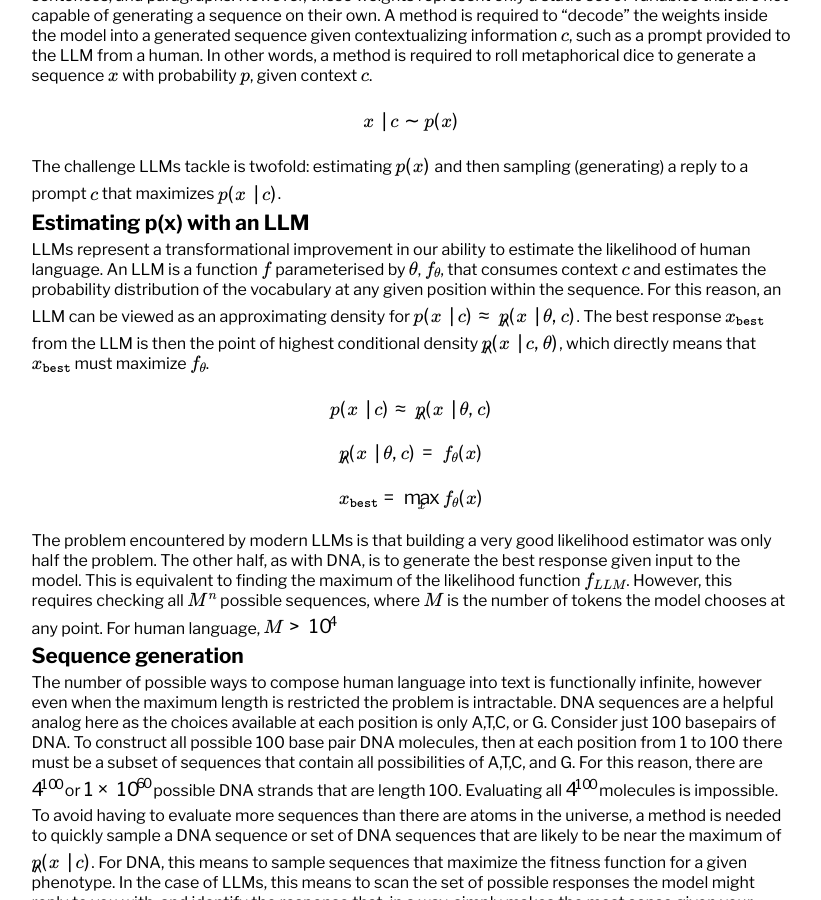
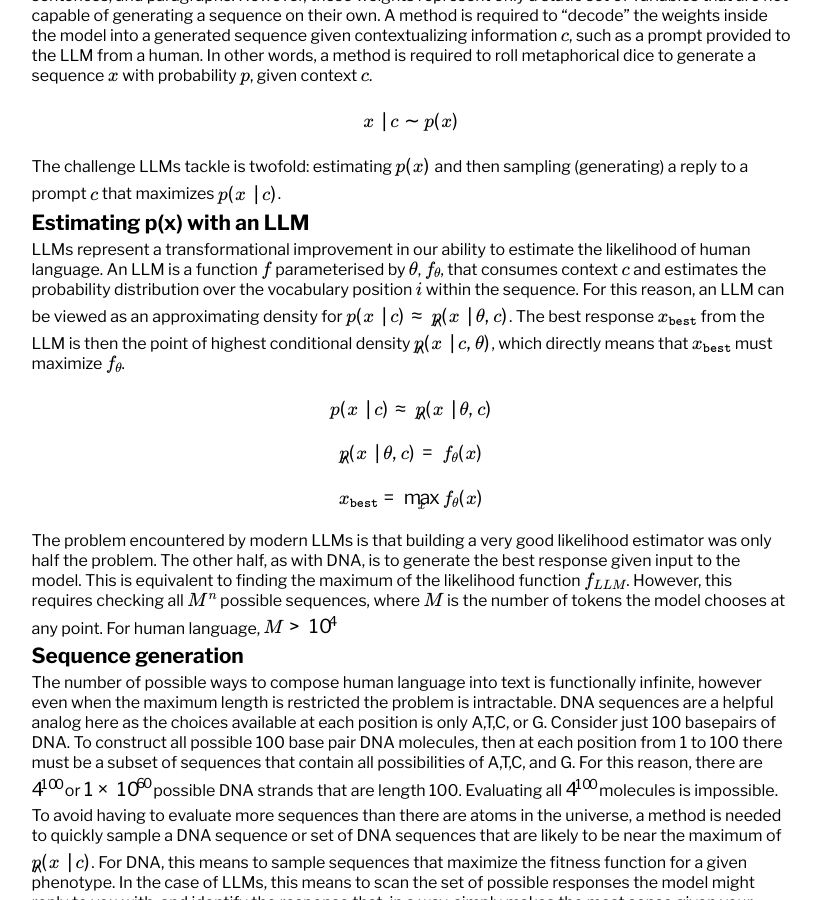
Before and after one commit to dan-sprague/dan-sprague.github.io, a Jekyll site: the page built from _posts/2025-02-02-llmthinking.markdown, in a window 1280 px wide and 900 px high, scrolled down 619 px. Shown: the whole window, without its empty margins (221-1042 px from the left). Built offline with Jekyll 4.4.1, drawn with Linux system fonts in a browser that asks for light colours; formulas are drawn with MathJax 3.

Commit message:
fixed bug

```diff
--- a/_posts/2025-02-02-llmthinking.markdown
+++ b/_posts/2025-02-02-llmthinking.markdown
@@ -27,7 +27,7 @@
 
 ## Estimating p(x) with an LLM
 
-LLMs represent a transformational improvement in our ability to estimate the likelihood of human language. An LLM is a function $f$ parameterised by $\theta$, $f_\theta$, that consumes context $c$ and estimates the probability distribution of the vocabulary at any given position within the sequence. For this reason, an LLM can be viewed as an approximating density for $p(x \mid c) \approx \hat{p}(x \mid \theta,c)$. The best response $x_{\texttt{best}}$ from the LLM is then the point of highest conditional density $\hat{p}(x \mid c,\theta)$, which directly means that $x_{\texttt{best}}$ must maximize $f_\theta$.
+LLMs represent a transformational improvement in our ability to estimate the likelihood of human language. An LLM is a function $f$ parameterised by $\theta$, $f_\theta$, that consumes context $c$ and estimates the probability distribution over the vocabulary position $i$ within the sequence. For this reason, an LLM can be viewed as an approximating density for $p(x \mid c) \approx \hat{p}(x \mid \theta,c)$. The best response $x_{\texttt{best}}$ from the LLM is then the point of highest conditional density $\hat{p}(x \mid c,\theta)$, which directly means that $x_{\texttt{best}}$ must maximize $f_\theta$.
 
 $$p(x \mid c) \approx \hat{p}(x \mid \theta,c)$$
 
@@ -77,7 +77,7 @@
 As sampling algorithms for generative AI improves, we will get a better picture of the true level of knowledge store in modern LLMs. I strongly suspect that better exploration of the sequence space via improved markov-chain monte carlo methods or similar will result in improved AI performance despite the data ceiling.
 
 
-# Notes
+## Notes
 
 LLMs do not estimate the true likelihood of a sequence but rather the pseudolikelihood.
 
```
